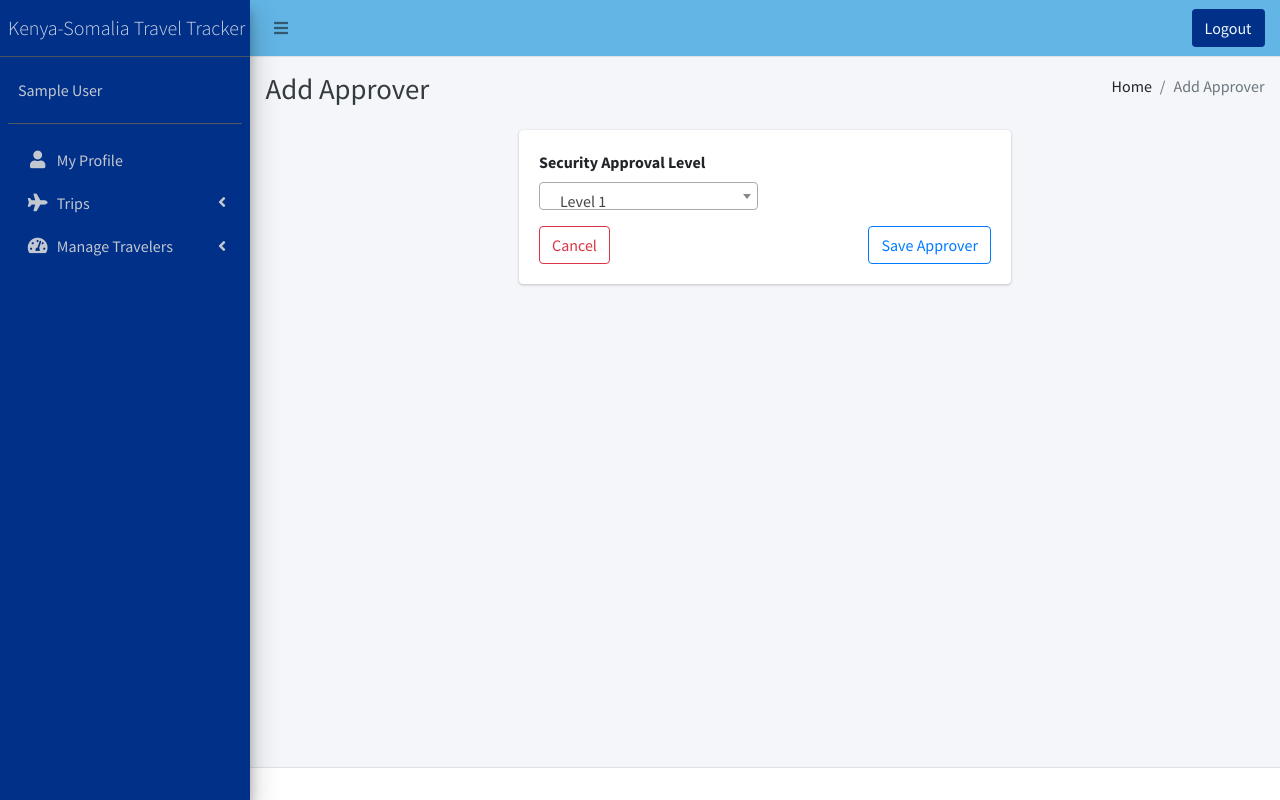
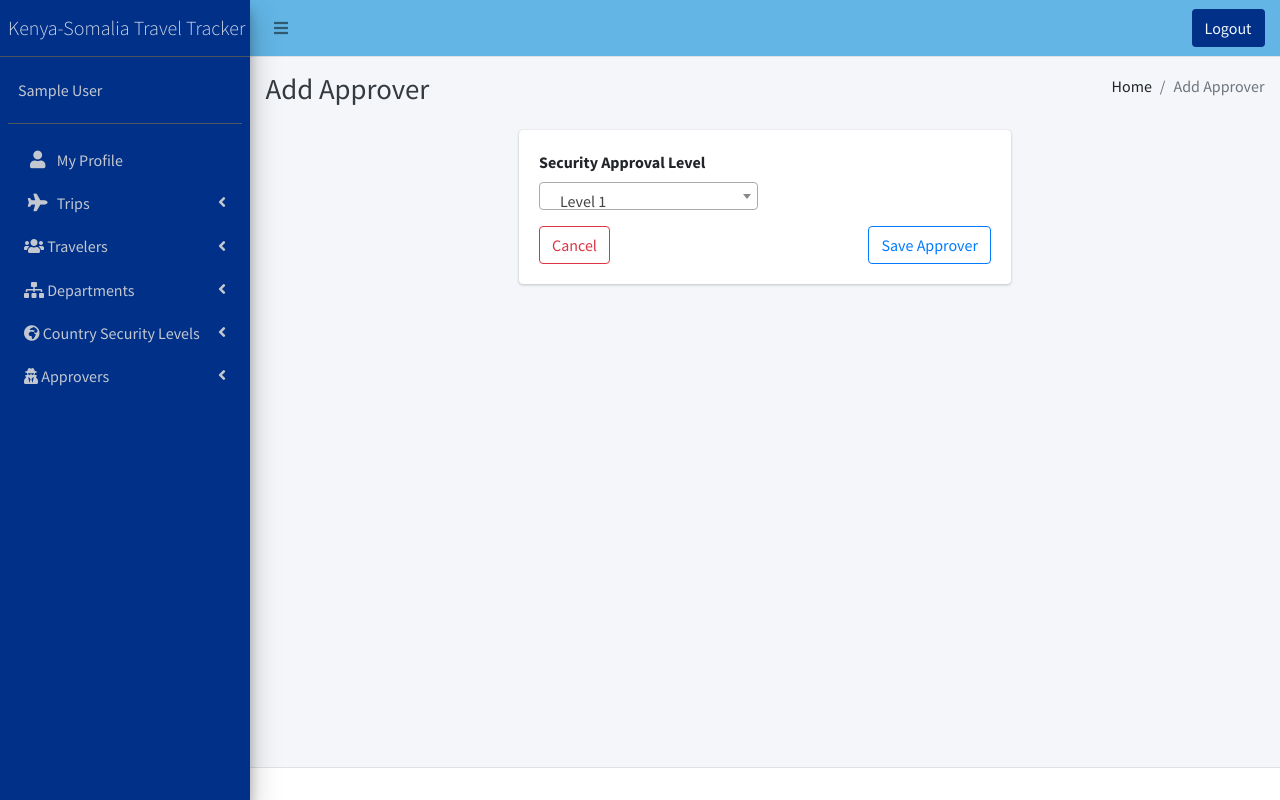
Before and after one commit to d-mwenda/earo_travel_tracker, a Django app: page /traveler/new-approver in a window 1280 px wide. Run offline with Django 3.2, Linux system fonts and the light colour scheme; the visitor is signed in with stand-in values (Sample User, id 1); some libraries are stand-ins or nearby versions.

Commit message:
navigation menu refactored to be uncluttered and precise with permissions

```diff
--- a/backend/earo_travel_tracker/templates/base.html
+++ b/backend/earo_travel_tracker/templates/base.html
@@ -72,6 +72,8 @@
                   <p>New Trip</p>
                 </a>
               </li>
+              {% comment %}Allow only approvers to view these links{% endcomment %}
+              {% if perms.traveler.add_approvaldelegation %}
               <li class="nav-item">
                 <a href="{% url 'u_list_awaiting_approval_trips' %}" class="nav-link">
                   <i class="far fa-circle nav-icon"></i>
@@ -90,19 +92,12 @@
                   <p>Upcoming Trips</p>
                 </a>
               </li>
+              {% endif %}
             </ul>
           </li>
           <!-- /Trips -->
-          <!-- Manage Travelers -->
-          <li class="nav-item">
-            <a href="#" class="nav-link">
-              <i class="nav-icon fas fa-tachometer-alt"></i>
-              <p>
-                Manage Travelers
-                <i class="right fas fa-angle-left"></i>
-              </p>
-            </a>
-            <ul class="nav nav-treeview">
+          <!-- Travelers -->
+          {% if perms.traveler.add_travelerprofile or perms.traveler.view_travelerprofile %}
           <li class="nav-item">
             <a href="#" class="nav-link">
               <i class="fa fa-users"></i>
@@ -128,11 +123,14 @@
               {% endif %}
             </ul>
           </li>
-
+          <!-- /Travelers -->
+          {% endif %}
+          {% if perms.travelers.add_department or perms.travelers.view_department %}
+          <!-- Departments -->
           <li class="nav-item">
             <a href="#" class="nav-link">
               <i class="fa fa-sitemap" aria-hidden="true"></i>
-                  <p>Administration</p>
+              <p>Departments</p>
               <i class="right fas fa-angle-left"></i>
             </a>
             <ul class="nav nav-treeview">
@@ -153,6 +151,17 @@
               </li>
               {% endif %}
             </ul>
+          </li>
+          <!-- /Departments -->
+          {% endif %}
+          {% if perms.travelers.add_countrysecuritylevel or perms.travelers.add_countrysecuritylevel%}
+          <!-- Country Security Levels -->
+          <li class="nav-item">
+            <a href="#" class="nav-link">
+              <i class="fa fa-globe-africa" aria-hidden="true"></i>
+              <p>Country Security Levels</p>
+              <i class="right fas fa-angle-left"></i>
+            </a>
             <ul class="nav nav-treeview">
               {% if perms.traveler.add_countrysecuritylevel %}
               <li class="nav-item">
@@ -171,6 +180,17 @@
               </li>
               {% endif %}
             </ul>
+          </li>
+          <!-- /Country Security Levels -->
+          {% endif %}
+          {% if perms.travelers.add_approver or perms.travelers.view_approver or perms.traveler.add_approvaldelegation %}
+          <!-- Approvers -->
+          <li class="nav-item">
+            <a href="#" class="nav-link">
+              <i class="fas fa-user-secret" aria-hidden="true"></i>
+              <p>Approvers</p>
+              <i class="right fas fa-angle-left"></i>
+            </a>
             <ul class="nav nav-treeview">
               {% if perms.traveler.add_approver %}
               <li class="nav-item">
@@ -198,9 +218,7 @@
               {% endif %}
             </ul>
           </li>
-            </ul>
-          </li>
-          <!-- /Manage Travelers -->
+            {% endif %}
         </ul>
       </nav>
       <!-- /.sidebar-menu -->
```
Lines whose indentation alone changed are shown as unchanged.
